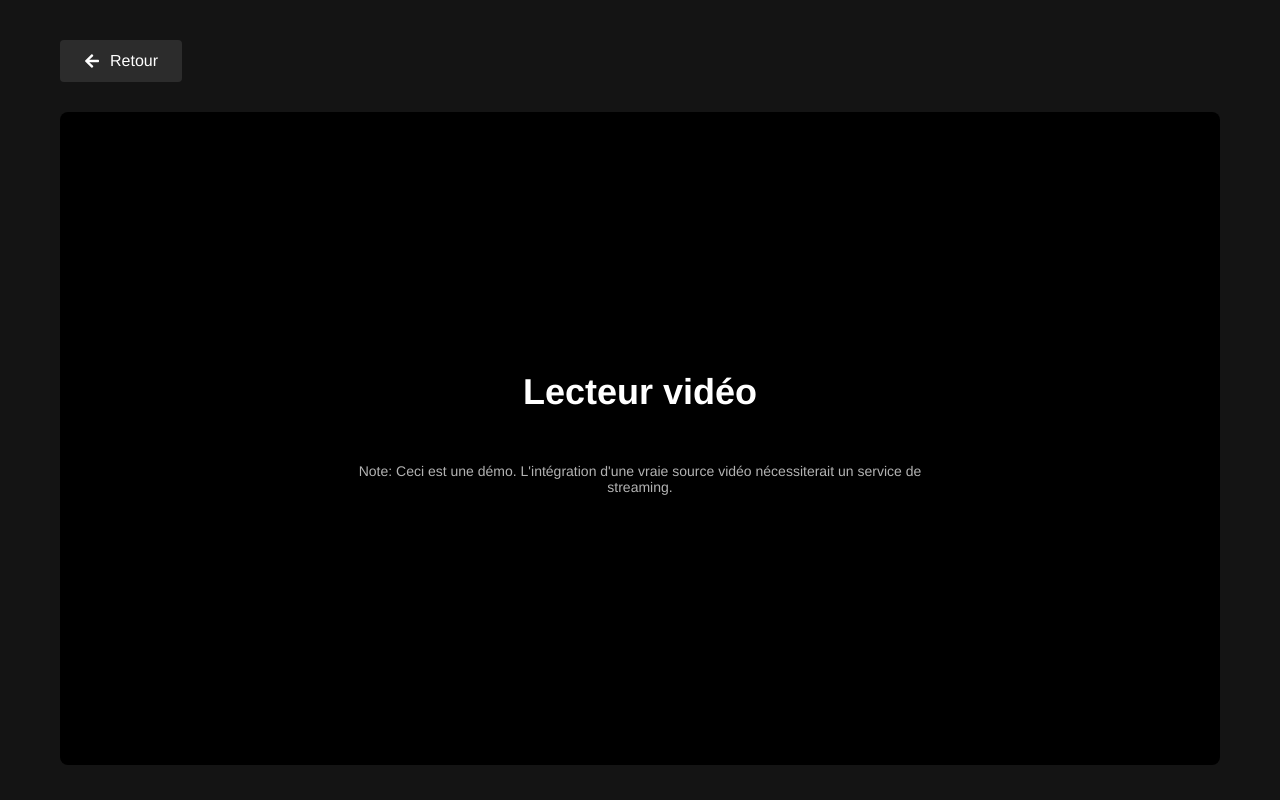
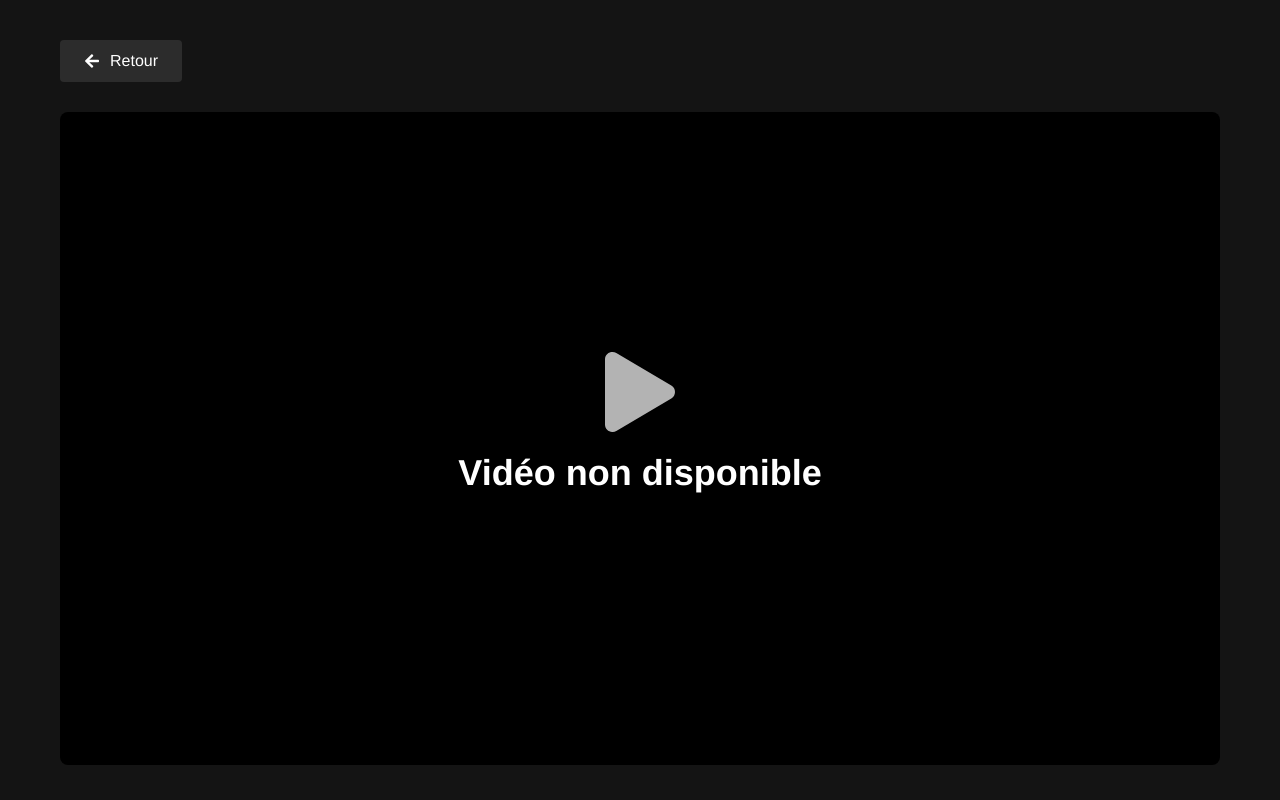
Before and after one commit to Jered-M/frontend_netflix, a React (Vite) app: page /watch/1 in a window 1280 px wide. Shown: the top 800 px of the page. Built offline with nearby package versions, Linux system fonts and the light colour scheme; no server answers.

Commit message:
Add video player with YouTube iframe support

```diff
--- a/src/pages/Player.css
+++ b/src/pages/Player.css
@@ -31,6 +31,13 @@
   background-color: #000;
   border-radius: 8px;
   overflow: hidden;
+  position: relative;
+}
+
+.player__iframe {
+  width: 100%;
+  height: 100%;
+  border: none;
 }
 
 .player__placeholder {
@@ -42,6 +49,12 @@
   color: #fff;
   text-align: center;
   padding: 40px;
+}
+
+.player__play-icon {
+  font-size: 80px;
+  margin-bottom: 20px;
+  opacity: 0.7;
 }
 
 .player__placeholder h2 {
--- a/src/pages/Player.jsx
+++ b/src/pages/Player.jsx
@@ -1,6 +1,6 @@
 import React, { useState, useEffect } from 'react';
 import { useParams, useNavigate } from 'react-router-dom';
-import { FaArrowLeft } from 'react-icons/fa';
+import { FaArrowLeft, FaPlay, FaPause, FaExpand, FaVolumeUp } from 'react-icons/fa';
 import { mediaService } from '../services/api';
 import './Player.css';
 
@@ -9,6 +9,7 @@ const Player = () => {
   const navigate = useNavigate();
   const [media, setMedia] = useState(null);
   const [loading, setLoading] = useState(true);
+  const [videoUrl, setVideoUrl] = useState('');
 
   useEffect(() => {
     loadMedia();
@@ -18,6 +19,20 @@ const Player = () => {
     try {
       const response = await mediaService.getMediaDetails(id);
       setMedia(response.data);
+
+      // Générer une URL de trailer YouTube basée sur le titre
+      const searchQuery = encodeURIComponent(`${response.data.title} official trailer`);
+
+      // URLs de démo populaires pour les films Netflix
+      const demoVideos = {
+        'movie': 'https://www.youtube.com/embed/dQw4w9WgXcQ?autoplay=1&controls=1&rel=0',
+        'series': 'https://www.youtube.com/embed/dQw4w9WgXcQ?autoplay=1&controls=1&rel=0'
+      };
+
+      // Pour une vraie implémentation, utilisez l'API YouTube
+      // Pour l'instant, on utilise une vidéo de démo
+      setVideoUrl(`https://www.youtube.com/embed/dQw4w9WgXcQ?autoplay=1&controls=1&rel=0&modestbranding=1`);
+
     } catch (error) {
       console.error('Erreur lors du chargement:', error);
     } finally {
@@ -36,14 +51,22 @@ const Player = () => {
       </button>
 
       <div className="player__video">
-        <div className="player__placeholder">
-          <h2>Lecteur vidéo</h2>
-          <p>{media?.title}</p>
-          <p className="player__note">
-            Note: Ceci est une démo. L'intégration d'une vraie source vidéo
-            nécessiterait un service de streaming.
-          </p>
-        </div>
+        {videoUrl ? (
+          <iframe
+            className="player__iframe"
+            src={videoUrl}
+            title={media?.title}
+            frameBorder="0"
+            allow="accelerometer; autoplay; clipboard-write; encrypted-media; gyroscope; picture-in-picture"
+            allowFullScreen
+          ></iframe>
+        ) : (
+          <div className="player__placeholder">
+            <FaPlay className="player__play-icon" />
+            <h2>Vidéo non disponible</h2>
+            <p>{media?.title}</p>
+          </div>
+        )}
       </div>
 
       <div className="player__info">
```
